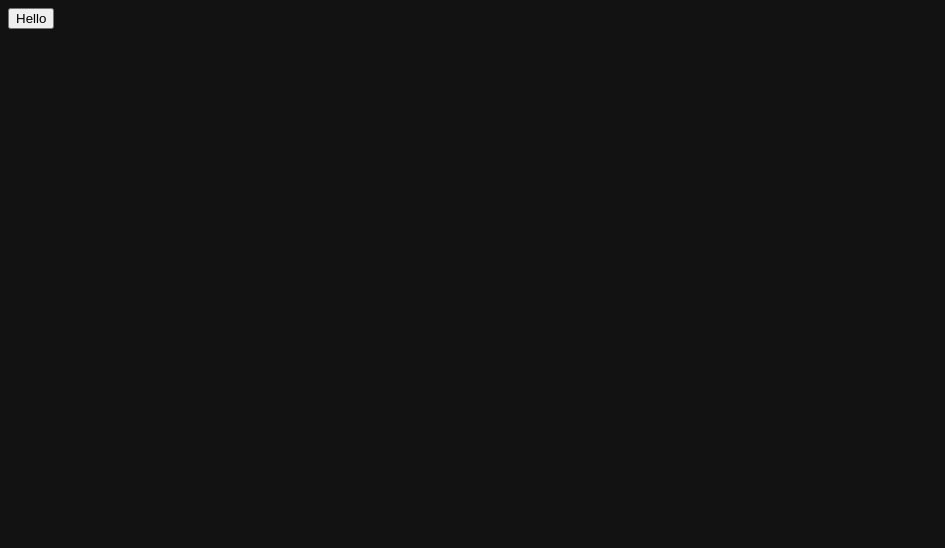
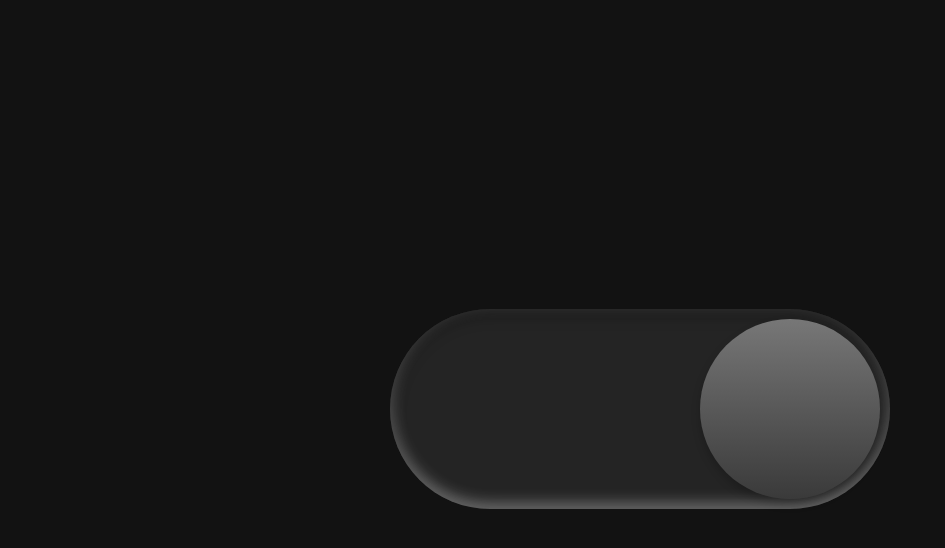
Before and after one commit to TonyDuran/TonyDuran.github.io, a Vue app: page / in a window 1280 px wide. Shown: the top 548 px of the page, without its empty margins (0-945 px from the left). Built offline with nearby package versions, Linux system fonts and the light colour scheme.

Commit message:
working light/dark mode button

```diff
--- a/public/dark-mode.css
+++ b/public/dark-mode.css
@@ -1,4 +1,11 @@
 body {
     background-color: #121212;
     color: #ffffff;
+    margin: 0;
+    width: 100vw;
+    height: 100vh;
+    display: flex;
+    flex-direction: column;
+    align-items: center;
+    justify-content: center;
   }
--- a/public/light-mode.css
+++ b/public/light-mode.css
@@ -1,4 +1,11 @@
 body {
     background-color: #ffffff;
     color: #000000;
+    margin: 0;
+    width: 100vw;
+    height: 100vh;
+    display: flex;
+    flex-direction: column;
+    align-items: center;
+    justify-content: center;
   }
--- a/src/components/NavBar.vue
+++ b/src/components/NavBar.vue
@@ -1,24 +1,61 @@
 <script setup lang="ts">
-// import { computed } from "vue";
+import { computed } from "vue";
 
-// const props = defineProps({
-//   theme: {
-//     type: String,
-//     required: true,
-//   }
-// })
+const props = defineProps({
+  theme: {
+    type: String,
+    required: true,
+  }
+})
+console.log(props.theme)
 const emit = defineEmits(["toggleTheme"]);
 
+const isChecked = computed(() => {
+  return props.theme === 'dark';
+});
 
-
-// const toggleThemeButton = computed(() => {
-//   return props.theme == "light" ? "pi pi-mooon" : "pi pi-sun";
-// })
 </script>
 <template>
-  <div class="navbar">
-    <span><button @click="emit('toggleTheme')">Hello</button></span>
-    <div class="navbar-end">
-    </div>
-  </div>
+    <input type="checkbox" id="darkmode-toggle" :checked="isChecked" @click="emit('toggleTheme')"/>
+    <label id="theme-label" for="darkmode-toggle"/>
 </template>
+
+<style>
+label#theme-label {
+  width:500px;
+  height:200px;
+  position: relative;
+  display: block;
+  background: #ebebeb;
+  border-radius: 200px;
+  box-shadow: inset 0px 5px 15px rgba(0,0,0,0.4), inset 0px -5px 15px rgba(255,255,255,0.4);
+  cursor: pointer;
+  transition: 0.3s;
+}
+label#theme-label:after {
+  content: "";
+  width: 180px;
+  height: 180px;
+  position: absolute;
+  top: 10px;
+  left: 10px;
+  background: linear-gradient(180deg, #ffcc89, #d8860b);
+  border-radius: 180px;
+  box-shadow: 0px 5px 10px rgba(0,0,0,0.2);
+  transition: 0.3s;
+}
+input {
+  width: 0;
+  height: 0;
+  visibility: hidden;
+}
+
+input:checked + label#theme-label {
+  background: #242424;
+}
+input:checked + label#theme-label:after {
+  left: 490px;
+  transform: translateX(-100%);
+  background: linear-gradient(180deg, #777, #3a3a3a)
+}
+</style>
```
